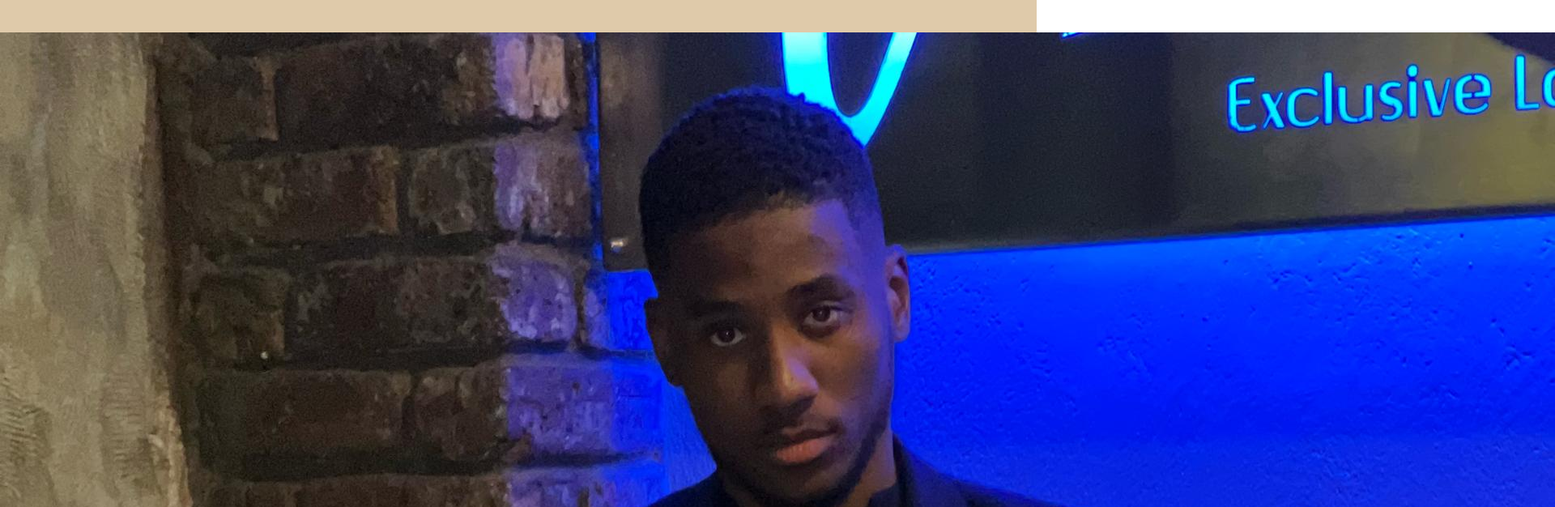
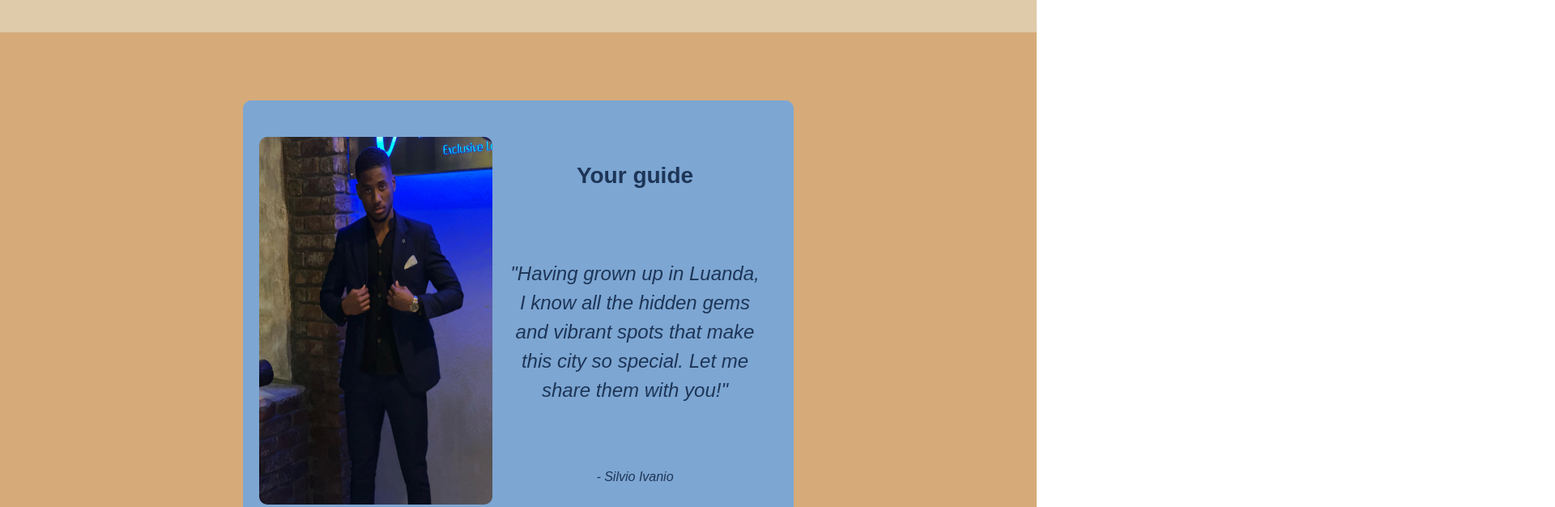
Before and after one commit to SilvioIvanio/hometown-homepage, a plain HTML site: page index.html in a window 1280 px wide. Shown: the part 1400-2026 px from the top of the page at 81% size, 1920 px wide, since content can reach past the window. Drawn offline with Linux system fonts and the light colour scheme; a web font is replaced by a local one.

Commit message:
Finalize the guide section and polish the UI

```diff
--- a/index.html
+++ b/index.html
@@ -42,12 +42,14 @@
             </div>
         </section>
 
-        <div id="guide-card">
-            <section>
+        <div id="guide-section">
+            <section id="guide-container">
                 <img src="img/mr-ivanio.jpg" alt="Silvio Ivanio in a suit - Your guide to Luanda">
-                <h2>Your guide</h2>
-                <p>"Having grown up in Luanda, I know all the hidden gems and vibrant spots that make this city so special. Let me share them with you!"</p>
-                <p>- Silvio Ivanio</p>
+                <div id="guide-text">
+                    <h2 id="guide-title">Your guide</h2>
+                    <p id="guide-p">"Having grown up in Luanda, I know all the hidden gems and vibrant spots that make this city so special. Let me share them with you!"</p>
+                    <p id="guider">- Silvio Ivanio</p>
+                </div>
             </section>
         </div>
     </main>
--- a/styles.css
+++ b/styles.css
@@ -54,8 +54,8 @@ header {
 }
 
 .activity img {
-    width: 300px;
-    height: 200px;
+    width: 70%;
+    height: 250px;
     border-radius: 10px;
 }
 
@@ -66,6 +66,7 @@ header {
     width: 25%;
     height: 400px;
     border-radius: 10px;
+    border-bottom: 6px solid #1D3557;
 }
 
 .activity:hover {
@@ -73,3 +74,52 @@ header {
     transition: 0.5s;
     box-shadow: 0 4px 8px #000;
 }
+
+#guide-section {
+    background-color: #D6AB79;
+    height: 720px;
+    display: flex;
+    align-items: center;
+    justify-content: center;
+}
+
+#guide-container {
+    background-color: #7DA6D2;
+    display: flex;
+    width: 50%;
+    height: 70%;
+    padding: 20px;
+    border-radius: 10px;
+    border-bottom: 8px solid #1D3557;
+}
+
+#guide-container img {
+    width: 45%;
+    height: 90%;
+    border-radius: 10px;
+    margin: auto 0;
+}
+
+#guide-text {
+    width: 50%;
+    display: flex;
+    flex-direction: column;
+    gap: 40px;
+    margin: auto auto;
+    color: #1D3557;
+}
+
+#guide-title {
+    font-size: 28px;
+}
+
+#guide-p {
+    font-size: 24px;
+    line-height: 1.5;
+    font-style: italic;
+}
+
+#guider {
+    font-size: 16px;
+    font-style: italic;
+}
```
